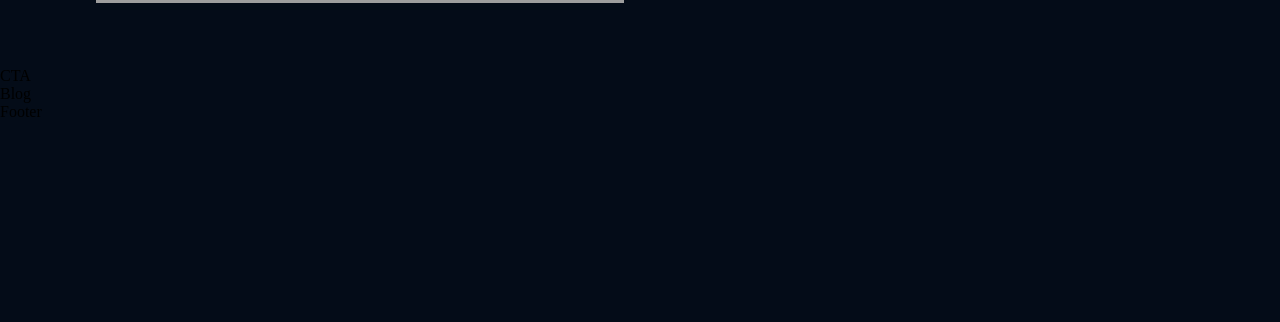
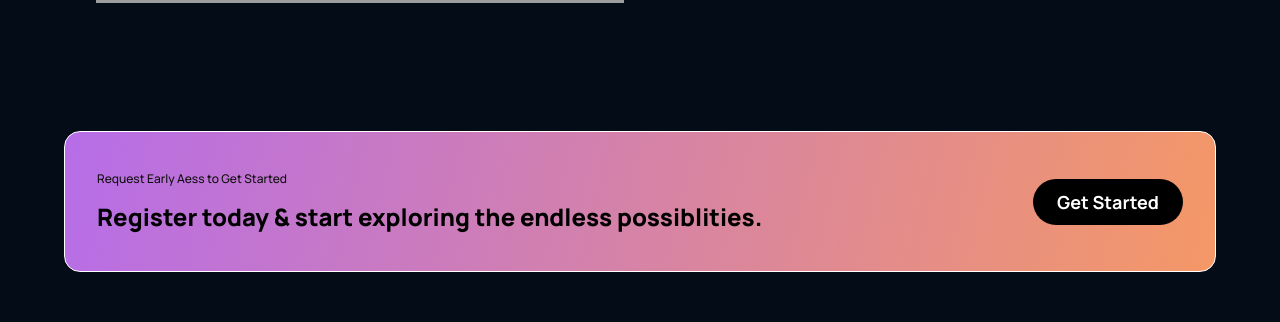
Before and after one commit to heronlancellot/JavaScriptMastery, a React (Create React App) app in the folder GPT3/frontend/: page / in a window 1280 px wide. Shown: the part 3264-3586 px from the top of the page. Before the commit the page ends 3385 px from the top, so only its background shows below. Built offline with nearby package versions, Linux system fonts and the light colour scheme; grey boxes are pictures that could not be loaded.

Commit message:
Feature: CTA component

```diff
--- a/GPT3/frontend/src/components/cta/CTA.jsx
+++ b/GPT3/frontend/src/components/cta/CTA.jsx
@@ -3,7 +3,16 @@ import './cta.css'
 
 const CTA = () => {
   return (
-    <div>CTA</div>
+    <div className='gpt3__cta'>
+      <div className='gpt3__cta-content'>
+        <p>Request Early Aess to Get Started</p>
+        <h3>Register today & start exploring the endless possiblities.</h3>
+      </div>
+      <div className='gpt3__cta-btn'>
+        <button type='button'>Get Started</button>
+      </div>
+
+    </div>
   )
 }
 
--- a/GPT3/frontend/src/components/cta/cta.css
+++ b/GPT3/frontend/src/components/cta/cta.css
@@ -0,0 +1,81 @@
+.gpt3__cta {
+    border: 1px solid white;
+    color: white;
+
+    display: flex;
+    justify-content: space-between;
+    align-items: center;
+    flex-direction: row;
+
+    padding: 2rem;
+    margin: 4rem;
+    border-radius: 1rem;
+    background: var(--gradient-bar);
+}
+
+.gpt3__cta-content p {
+    font-family: var(--font-family);
+    font-weight: 500;
+    font-size: 12px;
+    line-height: 30px;
+    color: #0E0E0E;
+}
+
+.gpt3__cta-content h3 {
+    font-family: var(--font-family);
+    font-weight: 800;
+    font-size: 24px;
+    line-height: 45px;
+    color: #000000;
+
+}
+
+.gpt3__cta-btn {
+    display: flex;
+    justify-content: center;
+    align-items: center;
+    margin-left: 2rem;
+}
+
+.gpt3__cta-btn button {
+    background: #000000;
+    color: #FFFFFF;
+    border-radius: 40px;
+    font-family: var(--font-family);
+    font-weight: bold;
+    font-size: 18px;
+    line-height: 30px;
+    padding: 0.5rem 1rem;
+
+    border: none;
+    outline: none;
+    cursor: pointer;
+    min-width: 150px;
+}
+
+@media screen and (max-width: 650px) {
+    .gpt3__cta {
+        flex-direction: column;
+    }
+
+    .gpt3__cta-btn {
+        margin: 2rem 0 0;
+    }
+}
+
+@media screen and (max-width: 550px) {
+
+    .gpt3__cta {
+        margin: 4rem 2rem;
+    }
+
+    .gpt3__cta-content h3 {
+        font-size: 18px;
+        line-height: 32px;
+    }
+
+    .gpt3__cta-btn button {
+        font-size: 14px;
+        line-height: 28px;
+    }
+}
```
